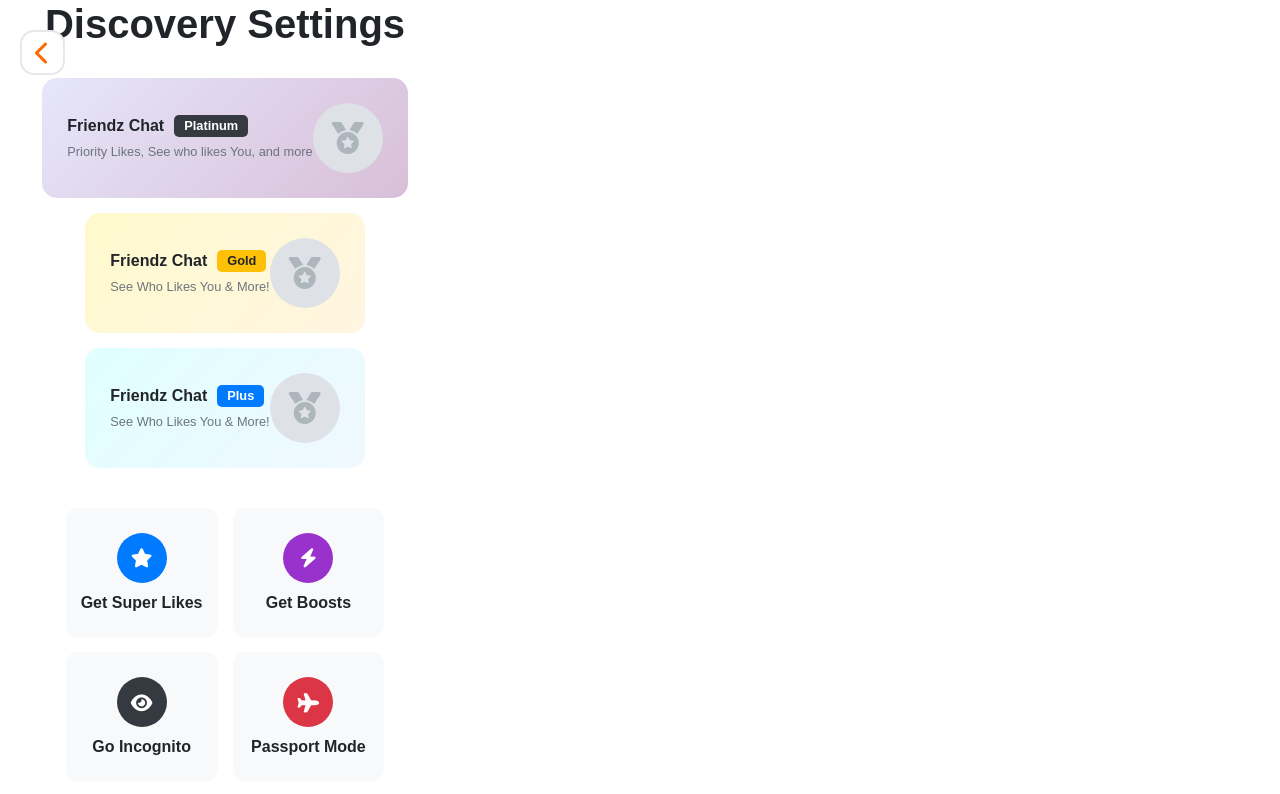
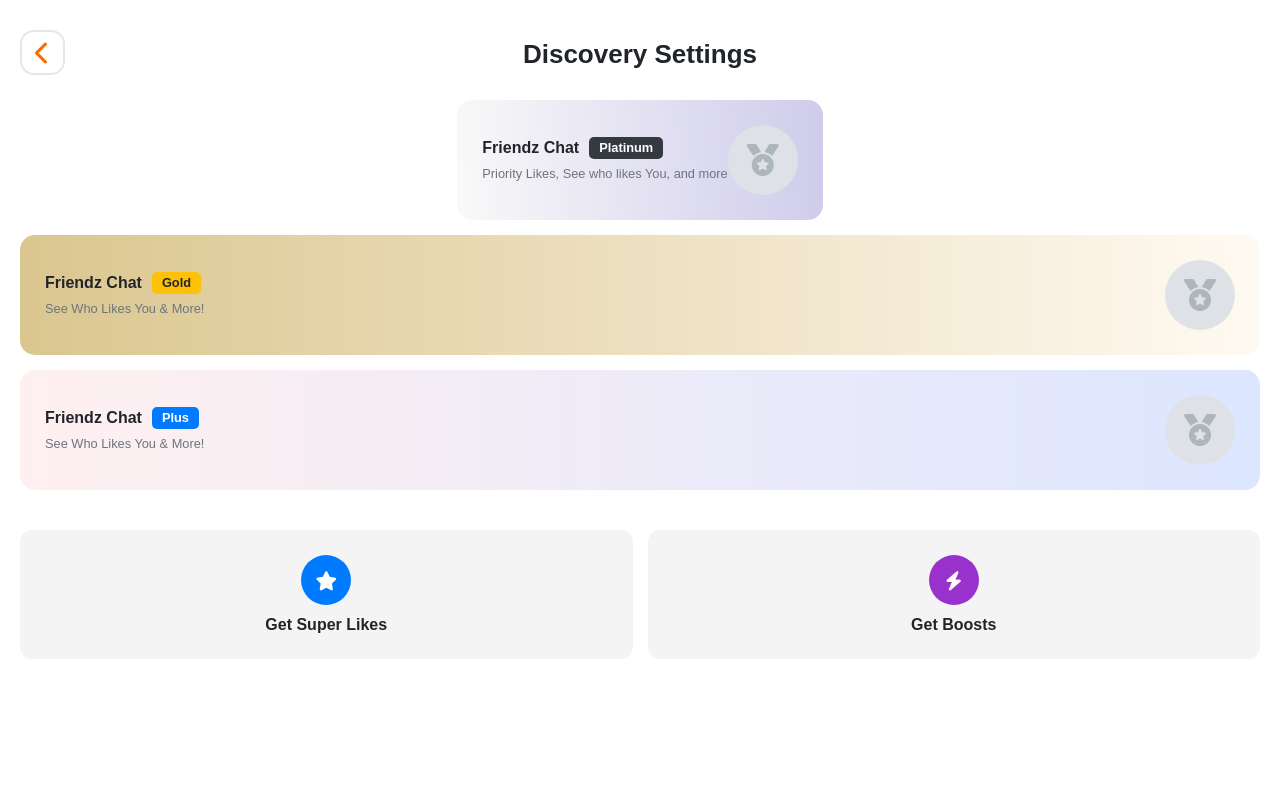
Before and after one commit to Deepak1999/af-friendchat-dating-app, a React (Create React App) app: page /subs-plan in a window 1280 px wide. Shown: the top 794 px of the page. Built offline with nearby package versions, Linux system fonts and the light colour scheme; sample sign-in values are in the browser's storage.

Commit message:
commit 3 on 30th sep 2025

```diff
--- a/src/App.js
+++ b/src/App.js
@@ -66,12 +66,12 @@
       <Route path="/login" element={<Login />} />
       <Route path="/login-mobile" element={<Mobile />} />
       <Route path="/login-email" element={<Email />} />
+      <Route path="/m-otp" element={<Otp />} />
 
       {/* Protected Routes */}
       <Route element={<ProtectedRoute />}>
         <Route path="/home" element={<Home />} />
         <Route path="/profile" element={<Profile />} />
-        <Route path="/m-otp" element={<Otp />} />
         <Route path="/wlcm-home" element={<WlcmHome />} />
         <Route path="/subs-plan" element={<Subscription />} />
       </Route>
--- a/src/components/WelcomeHome/Subscription.css
+++ b/src/components/WelcomeHome/Subscription.css
@@ -119,10 +119,11 @@
     grid-template-columns: repeat(2, 1fr);
     gap: 15px;
     margin-top: 25px;
+    width: 100%;
 }
 
 .feature-box {
-    background-color: #f8f9fa;
+    background-color: #f4f4f4;
     border-radius: 12px;
     padding: 25px 15px;
     text-align: center;
@@ -209,3 +210,10 @@
     color: #6c757d;
     margin-top: 5px;
 }
+
+.container-main.subscription {
+    max-width: unset !important;
+    width: 100% !important;
+    padding: 0 20px !important;
+    /* display: unset !important; */
+}
--- a/src/components/WelcomeHome/Subscription.jsx
+++ b/src/components/WelcomeHome/Subscription.jsx
@@ -4,11 +4,24 @@
 const Subscription = () => {
     return (
         <>
-            <a href="#" className="back-button"><i className="fas fa-chevron-left"></i></a>
-            <div className="container-main">
-                <h1 className="page-title">Discovery Settings</h1>
+            <div>
+                <span>
+                    <a href="#" className="back-button">
+                        <i className="fas fa-chevron-left"></i>
+                    </a>
+                </span>
+                <span style={{ marginLeft: "75px", marginTop: "34px" }}>
+                    <h1 className="page-title" style={{ fontSize: "26px", marginTop: "15px" }}>Discovery Settings</h1>
+                </span>
+            </div>
 
-                <div className="subscription-card subscription-card-platinum">
+            <div className="container-main subscription">
+                <div
+                    className="subscription-card subscription-card-platinum"
+                    style={{
+                        background: 'linear-gradient(86.6deg, #F9F9F9 0.2%, #CFCCEB 99.49%)',
+                    }}
+                >
                     <div className="sub-details">
                         <h5>Friendz Chat<span className="badge badge-platinum">Platinum</span></h5>
                         <small>Priority Likes, See who likes You, and more</small>
@@ -17,7 +30,9 @@
                         <i className="fas fa-medal"></i>
                     </div>
                 </div>
-                <div className="subscription-card subscription-card-gold">
+                <div className="subscription-card subscription-card-gold w-100" style={{
+                    background: 'linear-gradient(90deg, #DBC68F 0%, #FFFAF2 100%)',
+                }}>
                     <div className="sub-details">
                         <h5>Friendz Chat<span className="badge badge-gold">Gold</span></h5>
                         <small>See Who Likes You & More!</small>
@@ -26,7 +41,9 @@
                         <i className="fas fa-medal"></i>
                     </div>
                 </div>
-                <div className="subscription-card subscription-card-plus">
+                <div className="subscription-card subscription-card-plus w-100" style={{
+                    background: 'linear-gradient(90deg, #FFF0F0 0%, #DCE6FF 100%)',
+                }}>
                     <div className="sub-details">
                         <h5>Friendz Chat<span className="badge badge-plus">Plus</span></h5>
                         <small>See Who Likes You & More!</small>
@@ -49,18 +66,6 @@
                         </div>
                         <h6>Get Boosts</h6>
                     </div>
-                    <div className="feature-box">
-                        <div className="feature-icon-circle eye">
-                            <i className="fas fa-eye"></i>
-                        </div>
-                        <h6>Go Incognito</h6>
-                    </div>
-                    <div className="feature-box">
-                        <div className="feature-icon-circle plane">
-                            <i className="fas fa-plane"></i>
-                        </div>
-                        <h6>Passport Mode</h6>
-                    </div>
                 </div>
             </div>
         </>
```
